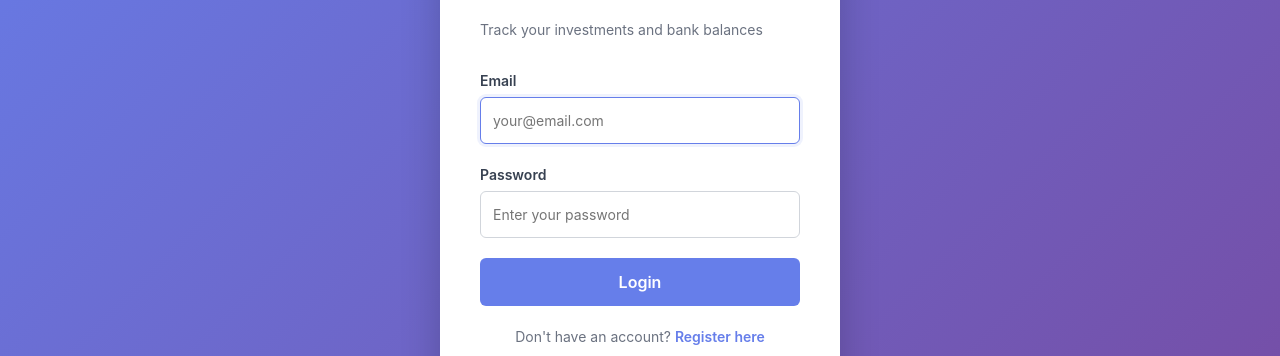
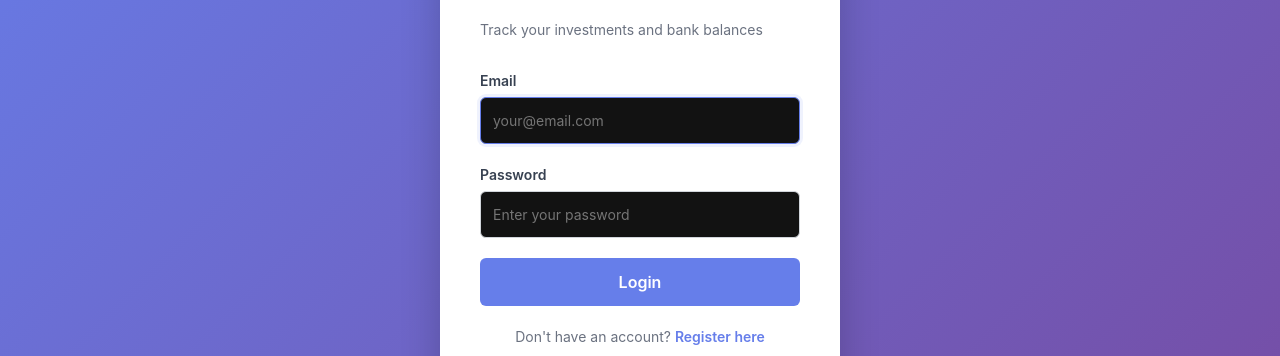
Before and after one commit to meherc99/Zerodha-dashboards, a Vue app in the folder main/frontend/: page /login in a window 1280 px wide. Shown: the part 259-615 px from the top of the page. Built offline with nearby package versions, Linux system fonts and the light colour scheme; no server answers.

Commit message:
Overhaul frontend to dark theme with new CSS design system

```diff
--- a/main/frontend/src/assets/styles/main.css
+++ b/main/frontend/src/assets/styles/main.css
@@ -1,30 +1,62 @@
 :root {
-  color-scheme: light;
-  --color-bg: #f5f7fb;
-  --color-surface: #ffffff;
-  --color-surface-subtle: #f8fafc;
-  --color-surface-strong: #eff3f8;
-  --color-text: #152238;
-  --color-text-soft: #5f6f82;
-  --color-text-faint: #8794a5;
-  --color-border: #dfe6ee;
-  --color-border-strong: #cbd5e1;
-  --color-primary: #246bfd;
-  --color-primary-dark: #1d4ed8;
-  --color-primary-soft: #eaf1ff;
-  --color-positive: #07865b;
-  --color-positive-soft: #e8f7f1;
-  --color-negative: #c23b45;
-  --color-negative-soft: #fff0f1;
-  --color-warning: #a3620a;
-  --color-warning-soft: #fff7e5;
-  --color-info: #1665c1;
-  --shadow-sm: 0 1px 2px rgba(22, 34, 56, 0.04), 0 5px 18px rgba(22, 34, 56, 0.04);
-  --shadow-md: 0 18px 45px rgba(22, 34, 56, 0.10);
-  --radius-sm: 8px;
-  --radius-md: 14px;
-  --radius-lg: 20px;
+  color-scheme: dark;
+
+  /* ── Base backgrounds ── */
+  --color-bg:             #040c18;
+  --color-surface:        #0b1628;
+  --color-surface-subtle: #06101e;
+  --color-surface-strong: #101e34;
+  --color-surface-glass:  rgba(11, 22, 40, 0.72);
+
+  /* ── Typography ── */
+  --color-text:       #dde8f7;
+  --color-text-soft:  #6a94b8;
+  --color-text-faint: #3a5a78;
+
+  /* ── Borders ── */
+  --color-border:        #162438;
+  --color-border-strong: #1c3050;
+  --color-border-glow:   rgba(61, 126, 255, 0.35);
+
+  /* ── Primary (electric blue) ── */
+  --color-primary:      #3d7eff;
+  --color-primary-dark: #79a8ff;
+  --color-primary-soft: rgba(61, 126, 255, 0.14);
+  --color-primary-glow: rgba(61, 126, 255, 0.28);
+
+  /* ── Accent (violet) ── */
+  --color-accent:      #a78bfa;
+  --color-accent-soft: rgba(167, 139, 250, 0.14);
+
+  /* ── Cyan (futuristic highlight) ── */
+  --color-cyan:      #22d3ee;
+  --color-cyan-soft: rgba(34, 211, 238, 0.12);
+
+  /* ── Semantic colours ── */
+  --color-positive:      #0dd98e;
+  --color-positive-soft: rgba(13, 217, 142, 0.12);
+  --color-negative:      #ff4560;
+  --color-negative-soft: rgba(255, 69, 96, 0.12);
+  --color-warning:       #f59e0b;
+  --color-warning-soft:  rgba(245, 158, 11, 0.12);
+  --color-info:          #3d7eff;
+
+  /* ── Shadows & effects ── */
+  --shadow-sm:      0 4px 20px rgba(0, 0, 0, 0.5);
+  --shadow-md:      0 8px 40px rgba(0, 0, 0, 0.65);
+  --shadow-glow:    0 0 24px rgba(61, 126, 255, 0.18);
+  --shadow-card:    0 2px 12px rgba(0, 0, 0, 0.4), inset 0 1px 0 rgba(255, 255, 255, 0.04);
+
+  /* ── Layout ── */
+  --radius-sm:   8px;
+  --radius-md:   14px;
+  --radius-lg:   22px;
   --content-max: 1480px;
+
+  /* ── Gradients ── */
+  --gradient-primary: linear-gradient(135deg, #3d7eff, #a78bfa);
+  --gradient-cyan:    linear-gradient(135deg, #22d3ee, #3d7eff);
+  --gradient-surface: linear-gradient(160deg, #101e34, #0b1628);
 }
 
 * {
@@ -41,13 +73,19 @@ body {
   min-width: 320px;
   min-height: 100vh;
   margin: 0;
-  background:
-    radial-gradient(circle at 80% -10%, rgba(36, 107, 253, 0.08), transparent 28rem),
-    var(--color-bg);
+  background-color: var(--color-bg);
+  background-image:
+    radial-gradient(ellipse 80% 50% at 50% -10%, rgba(61, 126, 255, 0.10) 0%, transparent 60%),
+    linear-gradient(rgba(255,255,255,0.022) 1px, transparent 1px),
+    linear-gradient(90deg, rgba(255,255,255,0.022) 1px, transparent 1px);
+  background-size: 100% 100%, 40px 40px, 40px 40px;
+  background-position: top center, 0 0, 0 0;
+  background-attachment: fixed;
   color: var(--color-text);
   font-family: Inter, ui-sans-serif, -apple-system, BlinkMacSystemFont, "Segoe UI", sans-serif;
   line-height: 1.5;
   -webkit-font-smoothing: antialiased;
+  -moz-osx-font-smoothing: grayscale;
 }
 
 button,
@@ -84,7 +122,7 @@ input:focus-visible,
 select:focus-visible,
 textarea:focus-visible,
 [tabindex]:focus-visible {
-  box-shadow: 0 0 0 3px rgba(36, 107, 253, 0.24);
+  box-shadow: 0 0 0 3px rgba(61, 126, 255, 0.32);
 }
 
 a {
@@ -92,7 +130,7 @@ a {
 }
 
 ::selection {
-  background: rgba(36, 107, 253, 0.18);
+  background: rgba(61, 126, 255, 0.22);
 }
 
 .sr-only {
@@ -146,18 +184,20 @@ a {
 
 .eyebrow {
   margin: 0 0 6px;
-  color: var(--color-primary);
-  font-size: 0.72rem;
+  color: var(--color-cyan);
+  font-size: 0.70rem;
   font-weight: 800;
-  letter-spacing: 0.12em;
+  letter-spacing: 0.14em;
   text-transform: uppercase;
+  opacity: 0.85;
 }
 
 .surface-card {
   border: 1px solid var(--color-border);
   border-radius: var(--radius-md);
   background: var(--color-surface);
-  box-shadow: var(--shadow-sm);
+  box-shadow: var(--shadow-card);
+  backdrop-filter: blur(8px);
 }
 
 .section-heading {
@@ -208,26 +248,29 @@ a {
 
 .primary-button {
   border: 1px solid var(--color-primary);
-  background: var(--color-primary);
+  background: linear-gradient(135deg, #3d7eff, #5b6ef5);
   color: #fff;
+  box-shadow: 0 0 18px rgba(61, 126, 255, 0.22);
 }
 
 .primary-button:hover:not(:disabled) {
   border-color: var(--color-primary-dark);
-  background: var(--color-primary-dark);
+  background: linear-gradient(135deg, #5090ff, #7280ff);
+  box-shadow: 0 0 26px rgba(61, 126, 255, 0.38);
   transform: translateY(-1px);
 }
 
 .secondary-button {
   border: 1px solid var(--color-border-strong);
-  background: var(--color-surface);
+  background: var(--color-surface-strong);
   color: var(--color-text);
 }
 
 .secondary-button:hover:not(:disabled),
 .ghost-button:hover:not(:disabled) {
-  border-color: #aebccc;
-  background: var(--color-surface-subtle);
+  border-color: var(--color-border-glow);
+  background: var(--color-surface-strong);
+  box-shadow: 0 0 12px rgba(61, 126, 255, 0.12);
 }
 
 .ghost-button {
@@ -237,7 +280,7 @@ a {
 }
 
 .danger-button {
-  border: 1px solid #f2c8cc;
+  border: 1px solid rgba(255, 69, 96, 0.35);
   background: var(--color-negative-soft);
   color: var(--color-negative);
 }
@@ -247,37 +290,38 @@ a {
   padding: 8px 12px;
   border: 1px solid var(--color-border-strong);
   border-radius: 10px;
-  background: var(--color-surface);
+  background: var(--color-surface-subtle);
   transition: border-color 160ms ease, box-shadow 160ms ease;
 }
 
 .control:hover {
-  border-color: #aebccc;
+  border-color: var(--color-border-glow);
 }
 
 .control:focus {
   border-color: var(--color-primary);
-  box-shadow: 0 0 0 3px rgba(36, 107, 253, 0.14);
+  box-shadow: 0 0 0 3px rgba(61, 126, 255, 0.18);
 }
 
 .status-chip {
   display: inline-flex;
-  min-height: 28px;
+  min-height: 26px;
   align-items: center;
   gap: 7px;
-  padding: 5px 10px;
-  border: 1px solid var(--color-border);
+  padding: 4px 10px;
+  border: 1px solid var(--color-border-strong);
   border-radius: 999px;
-  background: var(--color-surface);
+  background: var(--color-surface-strong);
   color: var(--color-text-soft);
-  font-size: 0.74rem;
+  font-size: 0.72rem;
   font-weight: 700;
   white-space: nowrap;
+  letter-spacing: 0.02em;
 }
 
 .status-chip::before {
-  width: 7px;
-  height: 7px;
+  width: 6px;
+  height: 6px;
   border-radius: 50%;
   background: var(--color-text-faint);
   content: "";
@@ -285,26 +329,33 @@ a {
 
 .status-chip.live::before {
   background: var(--color-positive);
-  box-shadow: 0 0 0 3px var(--color-positive-soft);
+  box-shadow: 0 0 0 3px var(--color-positive-soft), 0 0 8px rgba(13, 217, 142, 0.5);
+  animation: pulse-dot 2.4s ease-in-out infinite;
+}
+
+@keyframes pulse-dot {
+  0%, 100% { box-shadow: 0 0 0 2px var(--color-positive-soft), 0 0 6px rgba(13, 217, 142, 0.4); }
+  50%       { box-shadow: 0 0 0 4px var(--color-positive-soft), 0 0 12px rgba(13, 217, 142, 0.6); }
 }
 
 .status-chip.demo {
-  border-color: #f0d699;
+  border-color: rgba(245, 158, 11, 0.3);
   background: var(--color-warning-soft);
   color: var(--color-warning);
 }
 
 .status-chip.demo::before {
-  background: #d28a19;
+  background: var(--color-warning);
 }
 
 .status-chip.stale {
-  border-color: #f0d699;
+  border-color: rgba(245, 158, 11, 0.3);
+  background: var(--color-warning-soft);
   color: var(--color-warning);
 }
 
 .status-chip.stale::before {
-  background: #d28a19;
+  background: var(--color-warning);
 }
 
 .state-panel {
@@ -316,7 +367,7 @@ a {
   padding: 36px 24px;
   border: 1px dashed var(--color-border-strong);
   border-radius: var(--radius-md);
-  background: var(--color-surface);
+  background: linear-gradient(160deg, var(--color-surface-strong), var(--color-surface-subtle));
   color: var(--color-text-soft);
   text-align: center;
 }
@@ -346,6 +397,20 @@ a {
 
 .negative {
   color: var(--color-negative) !important;
+}
+
+/* ── Scrollbar ── */
+::-webkit-scrollbar {
+  width: 6px;
+  height: 6px;
+}
+::-webkit-scrollbar-track { background: transparent; }
+::-webkit-scrollbar-thumb {
+  border-radius: 99px;
+  background: var(--color-border-strong);
+}
+::-webkit-scrollbar-thumb:hover {
+  background: var(--color-text-faint);
 }
 
 .text-center { text-align: center; }
```
